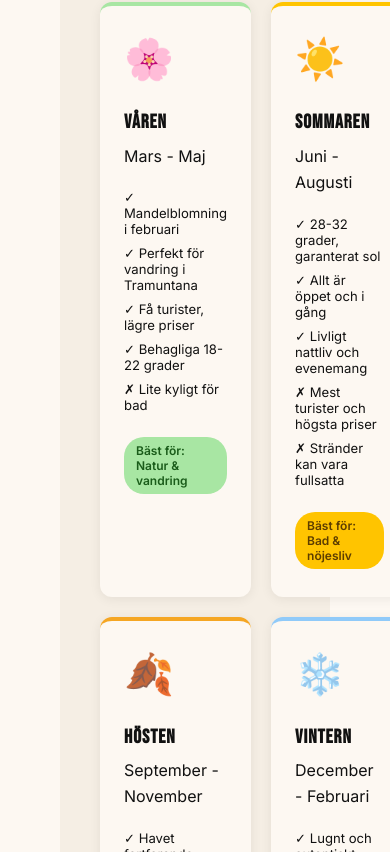
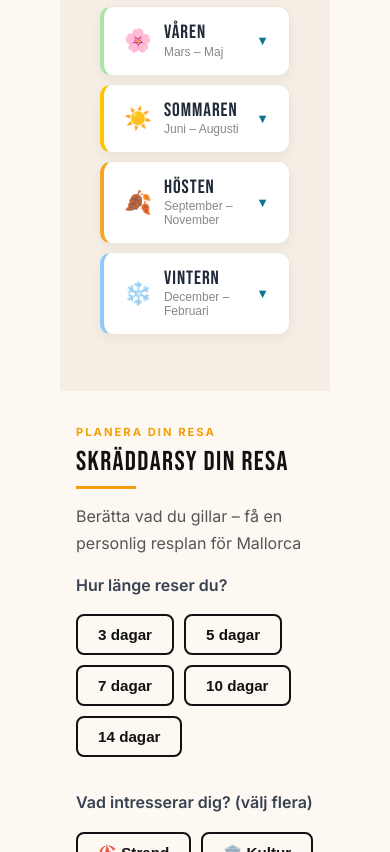
Before and after one commit to ErikFerla/min-hemsida, a Next.js app: page / in a window 390 px wide. Shown: the part 2072-2924 px from the top of the page. Built offline with nearby package versions, Linux system fonts and the light colour scheme.

Commit message:
Add mobile accordion for season section

```diff
--- a/app/components/SectionSeason.tsx
+++ b/app/components/SectionSeason.tsx
@@ -1,64 +1,114 @@
+'use client';
+import { useState } from 'react';
 import styles from '../page.module.css';
 
+const säsonger = [
+  {
+    emoji: '🌸',
+    namn: 'Våren',
+    månader: 'Mars – Maj',
+    färg: '#a8e6a3',
+    textFärg: '#1a5c1a',
+    fördelar: ['Mandelblomning i februari', 'Perfekt för vandring i Tramuntana', 'Få turister och lägre priser', 'Behagliga 18–22 grader'],
+    nackdel: 'Lite kyligt för bad',
+    bästFör: 'Natur & vandring',
+    borderColor: '#a8e6a3',
+  },
+  {
+    emoji: '☀️',
+    namn: 'Sommaren',
+    månader: 'Juni – Augusti',
+    färg: '#ffc400',
+    textFärg: '#5c3d00',
+    fördelar: ['28–32 grader, garanterat sol', 'Allt är öppet och i gång', 'Livligt nattliv och evenemang'],
+    nackdel: 'Mest turister och högsta priser',
+    bästFör: 'Bad & nöjesliv',
+    borderColor: '#ffc400',
+  },
+  {
+    emoji: '🍂',
+    namn: 'Hösten',
+    månader: 'September – November',
+    färg: '#f5a623',
+    textFärg: '#5c2d00',
+    fördelar: ['Havet fortfarande varmt (24°)', 'Färre turister än sommaren', 'Bäst för mat och kultur', 'Skördefester och marknader'],
+    nackdel: 'Regnigare i oktober',
+    bästFör: 'Mat & kultur',
+    borderColor: '#f5a623',
+  },
+  {
+    emoji: '❄️',
+    namn: 'Vintern',
+    månader: 'December – Februari',
+    färg: '#90caf9',
+    textFärg: '#0a2a5c',
+    fördelar: ['Lugnt och autentiskt', 'Billigaste priserna', 'Cyklister och vandrare', 'Mild 14–18 grader'],
+    nackdel: 'Många affärer stängda',
+    bästFör: 'Avkoppling & cykling',
+    borderColor: '#90caf9',
+  },
+];
+
 export default function SectionSeason() {
+  const [öppen, setÖppen] = useState<number | null>(null);
+
   return (
     <section className={styles.seasonSection}>
       <div className={styles.seasonInner}>
         <h2 className={styles.seasonTitle}>När ska du åka?</h2>
-        <p className={styles.seasonSub}>Mallorca är fantastiskt hela året - men varje säsong erbjuder något unikt</p>
-        <div className={styles.seasonGrid}>
-          <div className={styles.seasonCard} style={{borderTop: '4px solid #a8e6a3'}}>
-            <span className={styles.seasonEmoji}>🌸</span>
-            <h3 className={styles.seasonName}>Våren</h3>
-            <p className={styles.seasonMonths}>Mars - Maj</p>
+        <p className={styles.seasonSub}>Mallorca är fantastiskt hela året – men varje säsong erbjuder något unikt</p>
+
+        {/* Desktop-grid – oförändrat */}
+        <div className={`${styles.seasonGrid} season-desktop`}>
+          {säsonger.map((s, i) => (
+            <div key={i} className={styles.seasonCard} style={{ borderTop: `4px solid ${s.borderColor}` }}>
+              <span className={styles.seasonEmoji}>{s.emoji}</span>
+              <h3 className={styles.seasonName}>{s.namn}</h3>
+              <p className={styles.seasonMonths}>{s.månader}</p>
               <ul className={styles.seasonList}>
-              <li>✓ Mandelblomning i februari</li>
-              <li>✓ Perfekt för vandring i Tramuntana</li>
-              <li>✓ Få turister, lägre priser</li>
-              <li>✓ Behagliga 18-22 grader</li>
-              <li>✗ Lite kyligt för bad</li>
+                {s.fördelar.map((f, j) => <li key={j}>✓ {f}</li>)}
+                <li>✗ {s.nackdel}</li>
               </ul>
-            <span className={styles.seasonBadge} style={{background: '#a8e6a3', color: '#1a5c1a'}}>Bäst för: Natur & vandring</span>
+              <span className={styles.seasonBadge} style={{ background: s.färg, color: s.textFärg }}>
+                Bäst för: {s.bästFör}
+              </span>
             </div>
-          <div className={styles.seasonCard} style={{borderTop: '4px solid #ffc400'}}>
-            <span className={styles.seasonEmoji}>☀️</span>
-            <h3 className={styles.seasonName}>Sommaren</h3>
-            <p className={styles.seasonMonths}>Juni - Augusti</p>
-            <ul className={styles.seasonList}>
-              <li>✓ 28-32 grader, garanterat sol</li>
-              <li>✓ Allt är öppet och i gång</li>
-              <li>✓ Livligt nattliv och evenemang</li>
-              <li>✗ Mest turister och högsta priser</li>
-              <li>✗ Stränder kan vara fullsatta</li>
+          ))}
+        </div>
+
+        {/* Mobilaccordion – visas bara på mobil */}
+        <div className="season-mobile-accordion">
+          {säsonger.map((s, i) => (
+            <div key={i} className="season-accordion-item" style={{ borderLeft: `4px solid ${s.borderColor}` }}>
+              <button
+                className="season-accordion-header"
+                onClick={() => setÖppen(öppen === i ? null : i)}
+              >
+                <span style={{ display: 'flex', alignItems: 'center', gap: '12px' }}>
+                  <span style={{ fontSize: '1.4rem' }}>{s.emoji}</span>
+                  <span>
+                    <span className="season-accordion-title">{s.namn}</span>
+                    <span className="season-accordion-months">{s.månader}</span>
+                  </span>
+                </span>
+                <span style={{ fontSize: '0.8rem', color: '#0E7490', transition: 'transform 0.2s', display: 'inline-block', transform: öppen === i ? 'rotate(180deg)' : 'none' }}>▼</span>
+              </button>
+
+              {öppen === i && (
+                <div className="season-accordion-body">
+                  <ul className="season-accordion-list">
+                    {s.fördelar.slice(0, 3).map((f, j) => (
+                      <li key={j} className="season-accordion-pro">✓ {f}</li>
+                    ))}
+                    <li className="season-accordion-con">✗ {s.nackdel}</li>
                   </ul>
-            <span className={styles.seasonBadge} style={{background: '#ffc400', color: '#5c3d00'}}>Bäst för: Bad & nöjesliv</span>
+                  <span className="season-accordion-badge" style={{ background: s.färg, color: s.textFärg }}>
+                    Bäst för: {s.bästFör}
+                  </span>
                 </div>
-          <div className={styles.seasonCard} style={{borderTop: '4px solid #f5a623'}}>
-            <span className={styles.seasonEmoji}>🍂</span>
-            <h3 className={styles.seasonName}>Hösten</h3>
-            <p className={styles.seasonMonths}>September - November</p>
-            <ul className={styles.seasonList}>
-              <li>✓ Havet fortfarande varmt (24°)</li>
-              <li>✓ Färre turister än sommaren</li>
-              <li>✓ Bäst för mat och kultur</li>
-              <li>✓ Skördefester och marknader</li>
-              <li>✗ Regnigare i oktober</li>
-            </ul>
-            <span className={styles.seasonBadge} style={{background: '#f5a623', color: '#5c2d00'}}>Bäst för: Mat & kultur</span>
+              )}
             </div>
-          <div className={styles.seasonCard} style={{borderTop: '4px solid #90caf9'}}>
-            <span className={styles.seasonEmoji}>❄️</span>
-            <h3 className={styles.seasonName}>Vintern</h3>
-            <p className={styles.seasonMonths}>December - Februari</p>
-            <ul className={styles.seasonList}>
-              <li>✓ Lugnt och autentiskt</li>
-              <li>✓ Billigaste priserna</li>
-              <li>✓ Cyklister och vandrare</li>
-              <li>✓ Mild 14-18 grader</li>
-              <li>✗ Många affärer stängda</li>
-            </ul>
-            <span className={styles.seasonBadge} style={{background: '#90caf9', color: '#0a2a5c'}}>Bäst för: Avkoppling & cykling</span>
-          </div>
+          ))}
         </div>
       </div>
     </section>
--- a/app/globals.css
+++ b/app/globals.css
@@ -553,3 +553,90 @@ p {
     overflow: hidden !important;
   }
 }
+
+/* === SÄSONGSACCORDION – ENDAST MOBIL === */
+.season-mobile-accordion { display: none; }
+
+@media (max-width: 768px) {
+  .season-desktop { display: none !important; }
+
+  .season-mobile-accordion {
+    display: flex;
+    flex-direction: column;
+    gap: 8px;
+    margin-top: 20px;
+  }
+
+  .season-accordion-item {
+    background: white;
+    border-radius: 12px;
+    overflow: hidden;
+    box-shadow: 0 4px 12px rgba(0,0,0,0.05);
+    border: 1px solid #ede5da;
+  }
+
+  .season-accordion-header {
+    width: 100%;
+    display: flex;
+    align-items: center;
+    justify-content: space-between;
+    padding: 16px 20px;
+    background: none;
+    border: none;
+    cursor: pointer;
+    min-height: 64px;
+    text-align: left;
+  }
+
+  .season-accordion-title {
+    display: block;
+    font-family: "Bebas Neue", sans-serif;
+    font-size: 1.2rem;
+    letter-spacing: 0.05em;
+    color: #1F2937;
+    line-height: 1;
+  }
+
+  .season-accordion-months {
+    display: block;
+    font-size: 0.75rem;
+    color: #888;
+    margin-top: 2px;
+  }
+
+  .season-accordion-body {
+    padding: 0 20px 20px;
+    border-top: 1px solid #f0ebe3;
+  }
+
+  .season-accordion-list {
+    list-style: none;
+    padding: 12px 0;
+    margin: 0;
+  }
+
+  .season-accordion-pro {
+    font-size: 0.9rem;
+    color: #374151;
+    padding: 5px 0;
+    line-height: 1.5;
+  }
+
+  .season-accordion-con {
+    font-size: 0.9rem;
+    color: #888;
+    padding: 5px 0;
+    line-height: 1.5;
+    border-top: 1px solid #f0ebe3;
+    margin-top: 4px;
+  }
+
+  .season-accordion-badge {
+    display: inline-block;
+    padding: 5px 12px;
+    border-radius: 20px;
+    font-size: 0.8rem;
+    font-weight: 600;
+    margin-top: 8px;
+  }
+}
```
Lines whose indentation alone changed are shown as unchanged.
